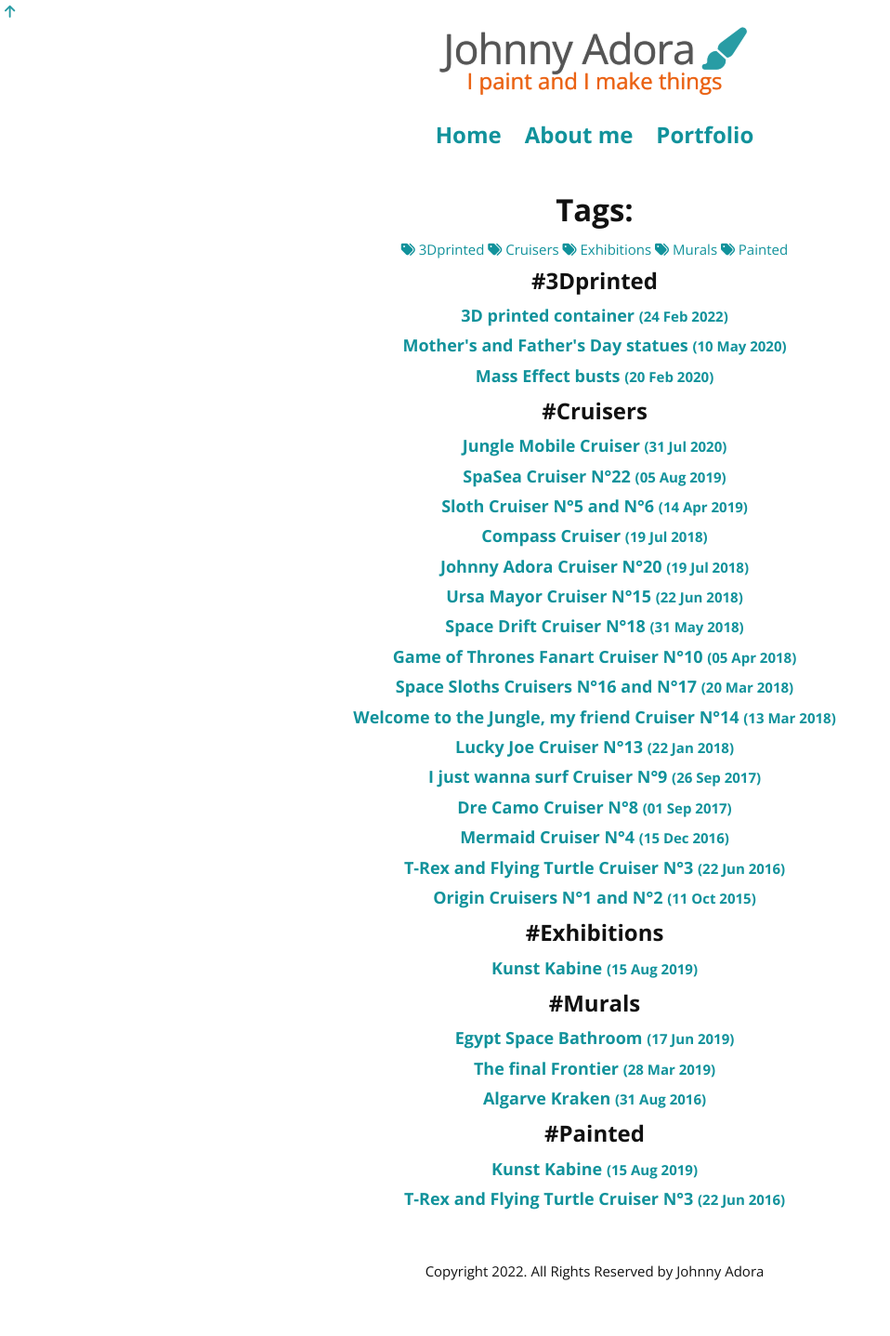
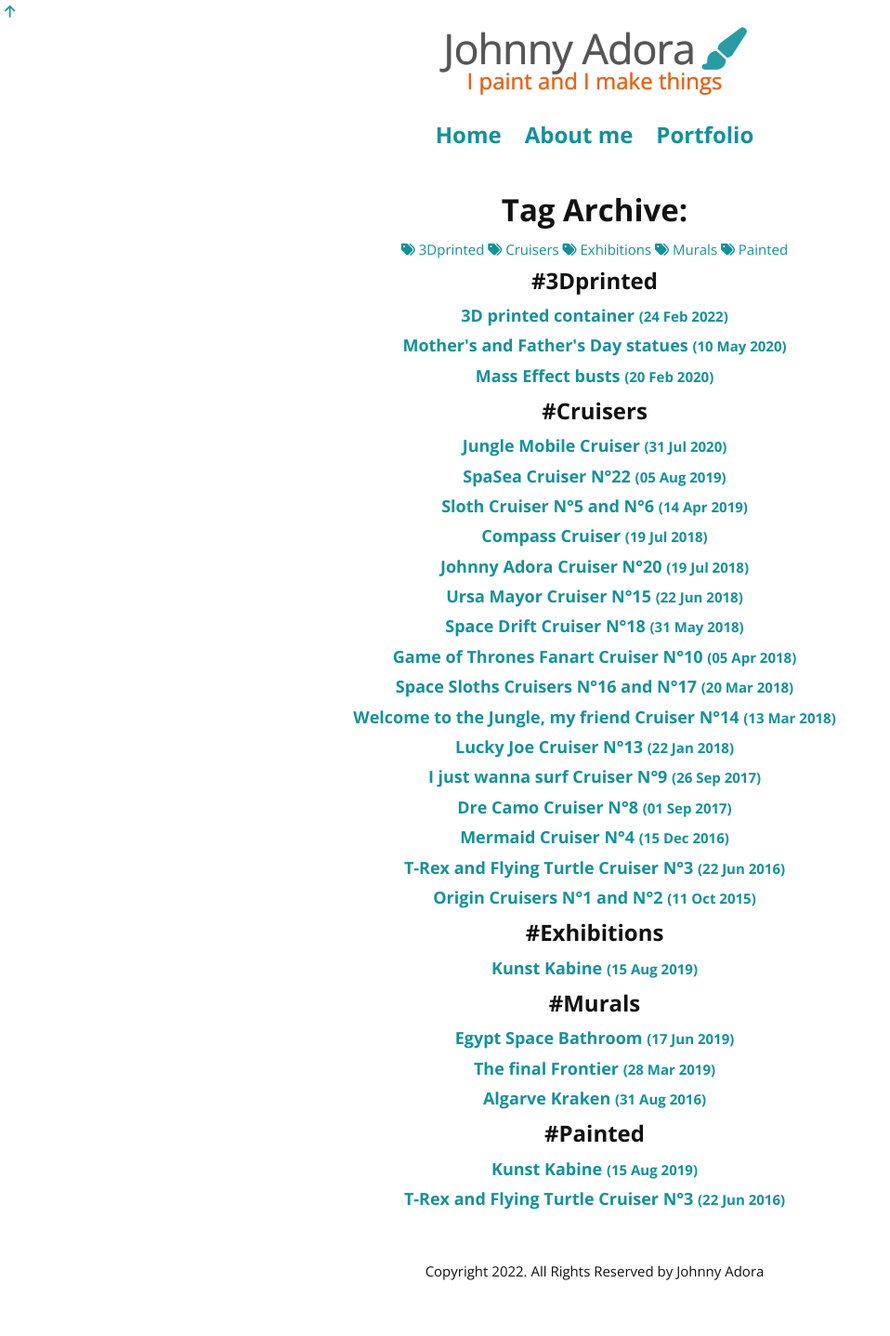
Before and after one commit to johnnyadora/johnnyadora.github.io, a Jekyll site: the page built from _pages/tag.md, in a window 1280 px wide. Shown: the whole page at 93% size, without its empty margins (0-958 px from the left). Built offline with Jekyll 4.4.1, drawn with Linux system fonts in a browser that asks for light colours; nearby versions of some CDN libraries.

Commit message:
Changed old tag page into a tag archive

```diff
--- a/_layouts/tag.html
+++ b/_layouts/tag.html
@@ -47,7 +47,7 @@ The following part removes dulpicated tags and invalid tags like blank tag.
 The purpose of this snippet is to list all the tags you have in your site.
 =======================
 {% endcomment %}
-  <h1>Tags: </h1>
+  <h1>Tag Archive: </h1>
 {% for tag in tags %}
 	<i class="fa fa-tags" style="color:#11929b" aria-hidden="true"></i>
 	<a href="#{{ tag | slugify }}"> {{ tag }} </a>
--- a/_pages/tag.md
+++ b/_pages/tag.md
@@ -1,5 +1,5 @@
 ---
-title: Tags
+title: Archive
 layout: tag
-permalink: /tag/
+permalink: /archive/
 ---
```
